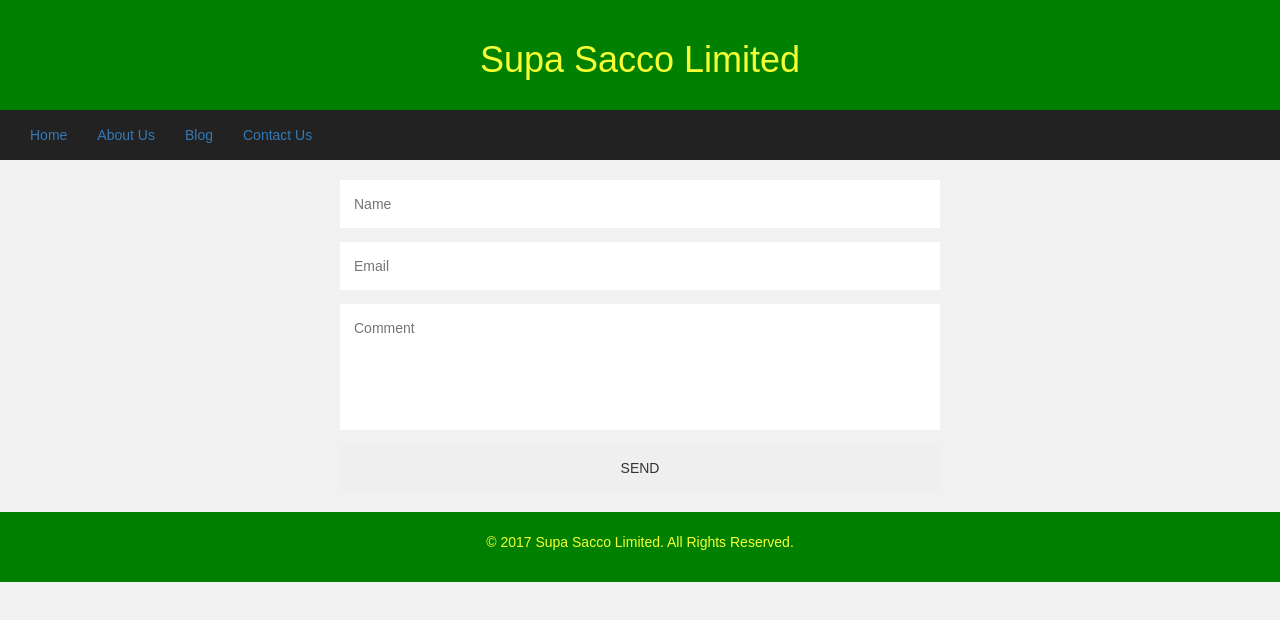
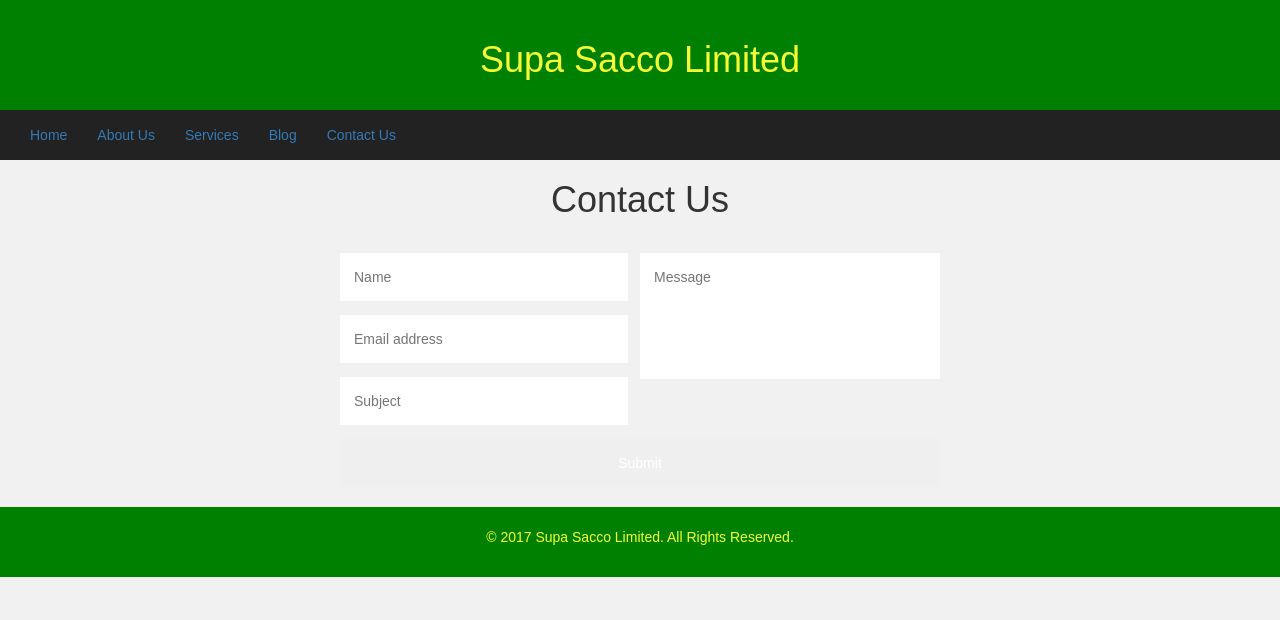
Before and after one commit to liciolentimo/supasacco, a plain HTML site: page contact.html in a window 1280 px wide. Drawn offline with nearby package versions, Linux system fonts and the light colour scheme.

Commit message:
updated contact us

```diff
--- a/contact.html
+++ b/contact.html
@@ -15,35 +15,33 @@ rel="stylesheet" />
                     <ul class="nav navbar-inverse navbar-nav">
 
                             <li class="active"><a href="index.html">Home</a></li>
-                            <li><a href="about.html">About Us</a></li>
+                            <li class="dropdown">
+								<a class="dropbtn" href="about.html">About Us</a>
+									<div id="myDropdown" class="dropdown-content">
+									<a href="#">Overview</a>
+									<a href="#">Board Of Directors</a>
+									<a href="#">Branches</a>
+								  </div>
+								</li>
+							<li><a href="#">Services</a></li>
 							<li><a href="about.html">Blog</a></li>
                             <li><a href="contact.html">Contact Us</a></li>
                     </ul>
                  </nav>
 
-     		  <div id="form-main">
-						  <div id="form-div">
-							<form class="form" id="form1">
+						  <h1>Contact Us</h1>
+							<form class="cf">
+							  <div class="half left cf">
+								<input type="text" id="input-name" placeholder="Name">
+								<input type="email" id="input-email" placeholder="Email address">
+								<input type="text" id="input-subject" placeholder="Subject">
+							  </div>
+							  <div class="half right cf">
+								<textarea name="message" type="text" id="input-message" placeholder="Message"></textarea>
+							  </div>
+							  <input type="submit" value="Submit" id="input-submit">
+							</form>
 
-							  <p class="name">
-								<input name="name" type="text" class="validate[required,custom[onlyLetter],length[0,100]] feedback-input" placeholder="Name" id="name" />
-							  </p>
-
-							  <p class="email">
-								<input name="email" type="text" class="validate[required,custom[email]] feedback-input" id="email" placeholder="Email" />
-							  </p>
-
-							  <p class="text">
-								<textarea name="text" class="validate[required,length[6,300]] feedback-input" id="comment" placeholder="Comment"></textarea>
-							  </p>
-
-
-							  <div class="submit">
-								<input type="submit" value="SEND" id="button-green"/>
-								<div class="ease"></div>
-							  </div>
-							</form>
-						  </div>
                         <footer class="container-fluid">
 
                             &copy; 2017 Supa Sacco Limited. All Rights Reserved.
```
